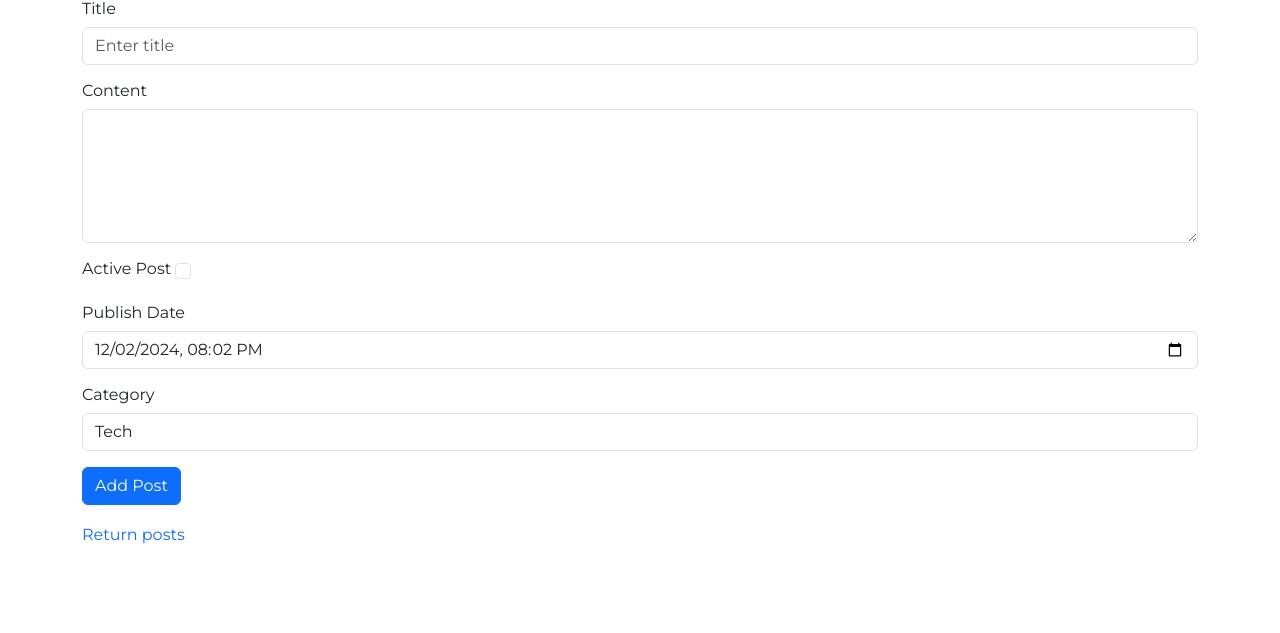
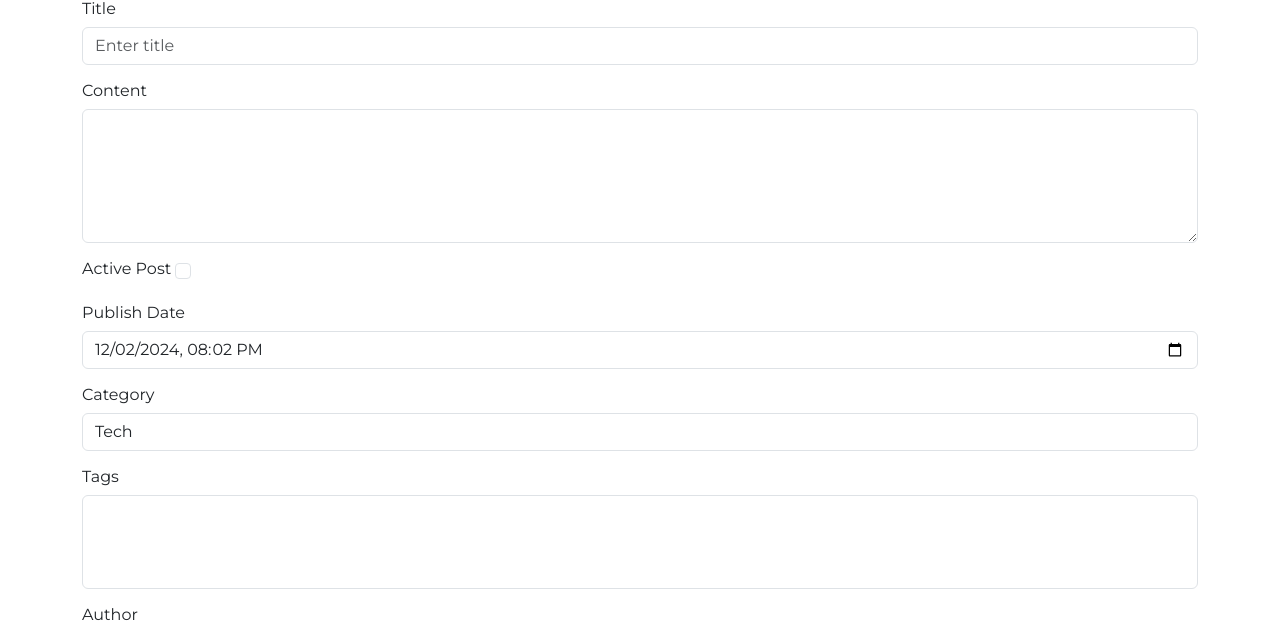
Before and after one commit to Ihor-Mykytiuk/flask-app-lab, a Flask app: page /posts/add_post in a window 1280 px wide. Shown: the part 85-718 px from the top of the page. Before the commit the page ends 628 px from the top, so only its background shows below. Run offline with Flask 3, Linux system fonts and the light colour scheme; lists and menus that the app fills with data are empty; some libraries are stand-ins or nearby versions.

Commit message:
Updating form and models

```diff
--- a/app/posts/forms.py
+++ b/app/posts/forms.py
@@ -1,6 +1,6 @@
 from datetime import datetime as dt
 from flask_wtf import FlaskForm
-from wtforms import StringField, TextAreaField, SubmitField, BooleanField, DateField, SelectField, DateTimeLocalField
+from wtforms import StringField, TextAreaField, SubmitField, BooleanField, SelectField, DateTimeLocalField, SelectMultipleField
 from wtforms.validators import DataRequired, Length
 
 
@@ -12,4 +12,7 @@ class PostForm(FlaskForm):
     is_active = BooleanField('Active Post')
     publish_date = DateTimeLocalField('Publish Date', format='%Y-%m-%dT%H:%M', default=dt.now())
     category = SelectField('Category', choices=CATEGORIES, validators=[DataRequired()])
+    author_id = SelectField('Author', coerce=int)
+    tags = SelectMultipleField("Tags", coerce=int)
+
     submit = SubmitField('Add Post')
--- a/app/posts/templates/posts/add_post.html
+++ b/app/posts/templates/posts/add_post.html
@@ -9,6 +9,8 @@
             {{ render_field(form.is_active) }}
             {{ render_field(form.publish_date) }}
             {{ render_field(form.category) }}
+            {{ render_field(form.tags) }}
+            {{ render_field(form.author_id) }}
             {{ form.submit(class="btn btn-primary") }}
         </form>
         <br/>
--- a/app/posts/templates/posts/detail_post.html
+++ b/app/posts/templates/posts/detail_post.html
@@ -15,6 +15,11 @@
                         <hr>
                         <p class="badge bg-info px-3 py-2">{{ post.category }}</p>
                         <p class="card-text fs-5">{{ post.content }}</p>
+                        <div class="mb-3">
+                            {% for tag in post.tags %}
+                                <span class="badge bg-secondary">{{ tag.name }}</span>
+                            {% endfor %}
+                        </div>
                         <div class="d-flex">
                             <a href="{{ url_for('posts.edit_post', post_id=post.id) }}" class="btn btn-warning me-2">
                                 Edit
--- a/app/posts/templates/posts/posts.html
+++ b/app/posts/templates/posts/posts.html
@@ -32,7 +32,7 @@
                             {% endif %}
                         </div>
                         <div class="card-footer">
-                            <small class="text-muted">{{ post.posted }} | Author: {{ post.author }}</small>
+                            <small class="text-muted">{{ post.posted }} | Author: {{ post.user.username }}</small>
                         </div>
                     </div>
                 </div>
--- a/app/posts/views.py
+++ b/app/posts/views.py
@@ -2,7 +2,8 @@ import os, json
 from . import posts_bp
 from flask import render_template, abort, flash, redirect, url_for, session, request
 from .forms import PostForm
-from .models import Post
+from .models import Post, Tag
+from app.users.models import User
 from .. import db
 
 POST_FILE = 'app/posts/posts.json'
@@ -30,19 +31,30 @@ def get_posts():
 @posts_bp.route('/add_post', methods=['GET', 'POST'])
 def add_post():
     form = PostForm()
+
+    authors = User.query.all()
+    form.author_id.choices = [(author.id, author.username) for author in authors]
+
+    tags = Tag.query.all()
+    form.tags.choices = [(tag.id, tag.name) for tag in tags]
+
     if form.validate_on_submit():
         title = form.title.data
         content = form.content.data
         is_active = form.is_active.data
         published_date = form.publish_date.data
         category = form.category.data
-        author = session.get('username', None)
+        author_id = form.author_id.data
         new_post = Post(title=title,
                         content=content,
                         is_active=is_active,
                         posted=published_date,
                         category=category,
-                        author=author)
+                        user_id=author_id)
+
+        tags = Tag.query.filter(Tag.id.in_(form.tags.data)).all()
+        new_post.tags.extend(tags)
+
         db.session.add(new_post)
         db.session.commit()
         flash(f"Post '{title}' has been added.", 'success')
```
Also changed, not shown: app/posts/models.py (+17 -1 lines).
